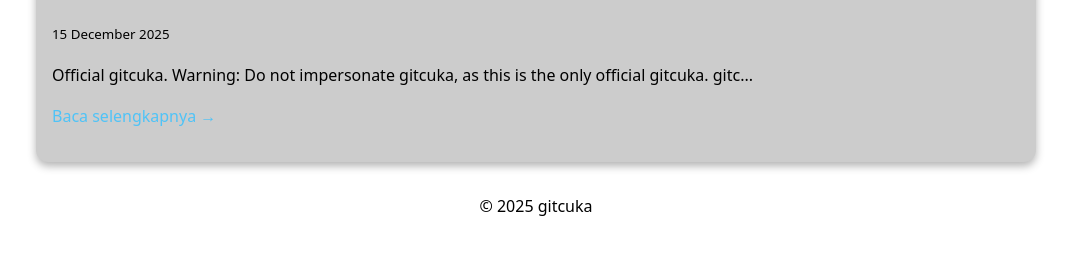
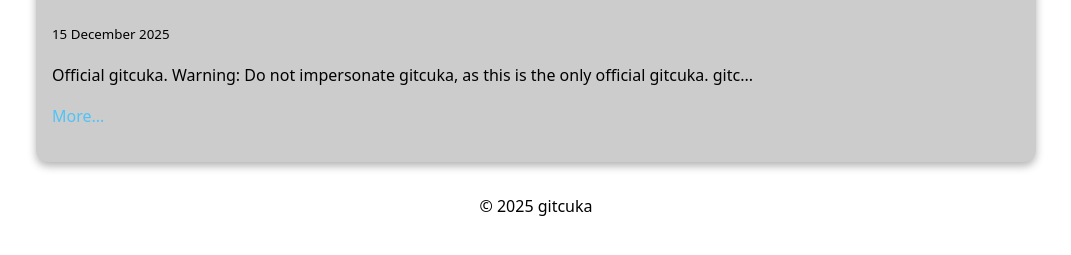
Before and after one commit to gitcuka/gitcuka.github.io, a Jekyll site: the page built from index.html, in a window 1280 px wide. Shown: the part 255-510 px from the top of the page, without its empty margins (104-1175 px from the left). Built offline with Jekyll 4.4.1, drawn with Linux system fonts in a browser that asks for light colours.

Commit message:
Update index.html

```diff
--- a/index.html
+++ b/index.html
@@ -9,7 +9,7 @@ title: Home
       <h3><a href="{{ gitcukapost.url | relative_url }}">{{ gitcukapost.title }}</a></h3>
       <p><small>{{ gitcukapost.date | date: "%d %B %Y" }}</small></p>
       <p>{{ gitcukapost.excerpt | strip_html | truncate: 100 }}</p>
-      <p><a href="{{ post.url | relative_url }}">Baca selengkapnya →</a></p>
+      <p><a href="{{ gitcukapost.url | relative_url }}">More...</a></p>
     </div>
   {% endfor %}
 </div>
```
